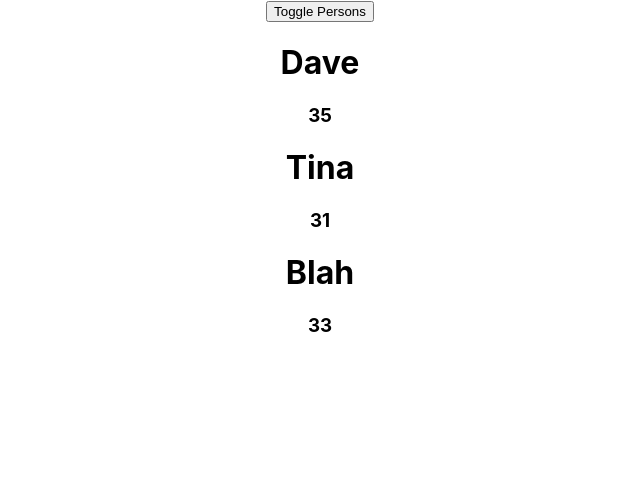
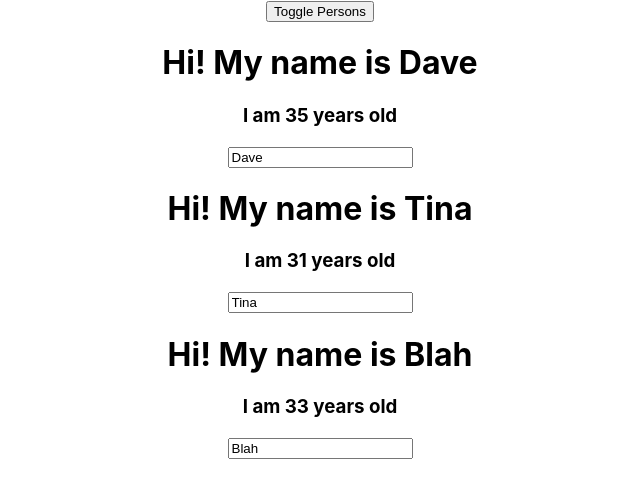
Before and after one commit to d-mui22/error_boundary_sample, a React (Create React App) app: page / in a window 1280 px wide. Both pictures are taken after a click on the button "Toggle Persons". Shown: the top 498 px of the page, without its empty margins (320-960 px from the left). Built offline with nearby package versions, Linux system fonts and the light colour scheme.

Commit message:
Person component setup for error-boundary setup

```diff
--- a/src/components/Persons/Person.js
+++ /dev/null
@@ -1,12 +0,0 @@
-import React from 'react'
-
-const Person = (props) => {
-  return(
-    <div>
-      <h1 onClick={props.click}>{props.name}</h1>
-      <h3>{props.age}</h3>
-    </div>
-  )
-}
-
-export default Person
--- /dev/null
+++ b/src/components/Persons/Person/Person.js
@@ -0,0 +1,13 @@
+import React from 'react'
+
+const Person = (props) => {
+  return(
+    <div>
+      <h1 onClick={props.deleteHandler}>Hi! My name is {props.name}</h1>
+      <h3>I am {props.age} years old</h3>
+      <input onChange={props.nameChange} value={props.name}/>
+    </div>
+  )
+}
+
+export default Person
--- /dev/null
+++ b/src/components/Persons/Persons.js
@@ -0,0 +1,17 @@
+import React from 'react'
+import Person from './Person/Person'
+
+const Persons = (props) => ( // es6 syntax
+  props.persons.map((person, index) => { // () needed in map when more than one arg
+    return <Person
+      key={person.id}
+      deleteHandler={() => {props.deleteHandler(index)}}
+      name={person.name}
+      age={person.age}
+      nameChange={(event) => {props.nameChangeHandler(event, person.id)}}
+    />
+  })
+)
+
+
+export default Persons
--- a/src/App.js
+++ b/src/containers/App.js
@@ -1,6 +1,6 @@
 import React, { Component } from 'react';
 import './App.css';
-import Person from './components/Persons/Person'
+import Persons from '../components/Persons/Persons'
 
 class App extends Component {
   state = {
@@ -51,17 +51,11 @@ class App extends Component {
     if (this.state.showPersons) {
       persons = (
         <div>
-          {this.state.persons.map((person, index) => {
-            return (
-              <Person
-              key={person.id}
-              click={() => this.deletePersonHandler(index)}
-              name={person.name}
-              age={person.age}
-              changed={(event) => this.nameChangeHandler(event, person.id)}
-              />
-            )
-          })}
+          <Persons
+            persons={this.state.persons}
+            deleteHandler={this.deletePersonHandler}
+            nameChangeHandler={this.nameChangeHandler}
+          />
         </div>
       )
     }
--- a/src/index.js
+++ b/src/index.js
@@ -1,7 +1,7 @@
 import React from 'react';
 import ReactDOM from 'react-dom';
 import './index.css';
-import App from './App';
+import App from './containers/App';
 import * as serviceWorker from './serviceWorker';
 
 ReactDOM.render(<App />, document.getElementById('root'));
```
Also changed, not shown: src/components/Cockpit/Cockpit.js (added, +9 -0 lines), src/containers/App.css (renamed from src/App.css).
